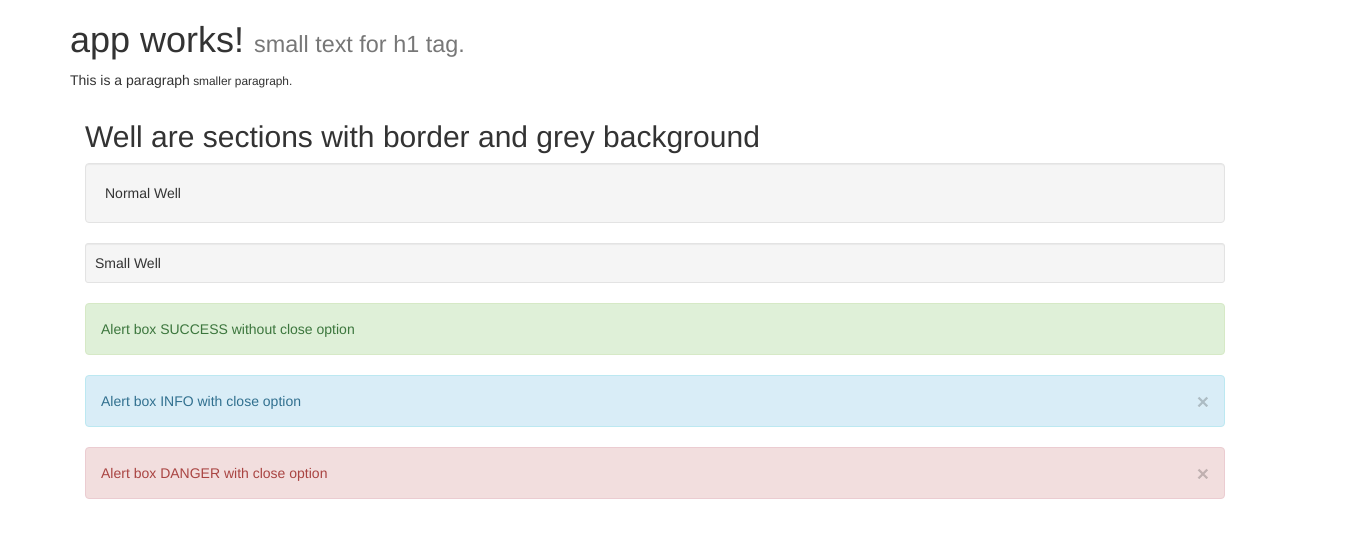
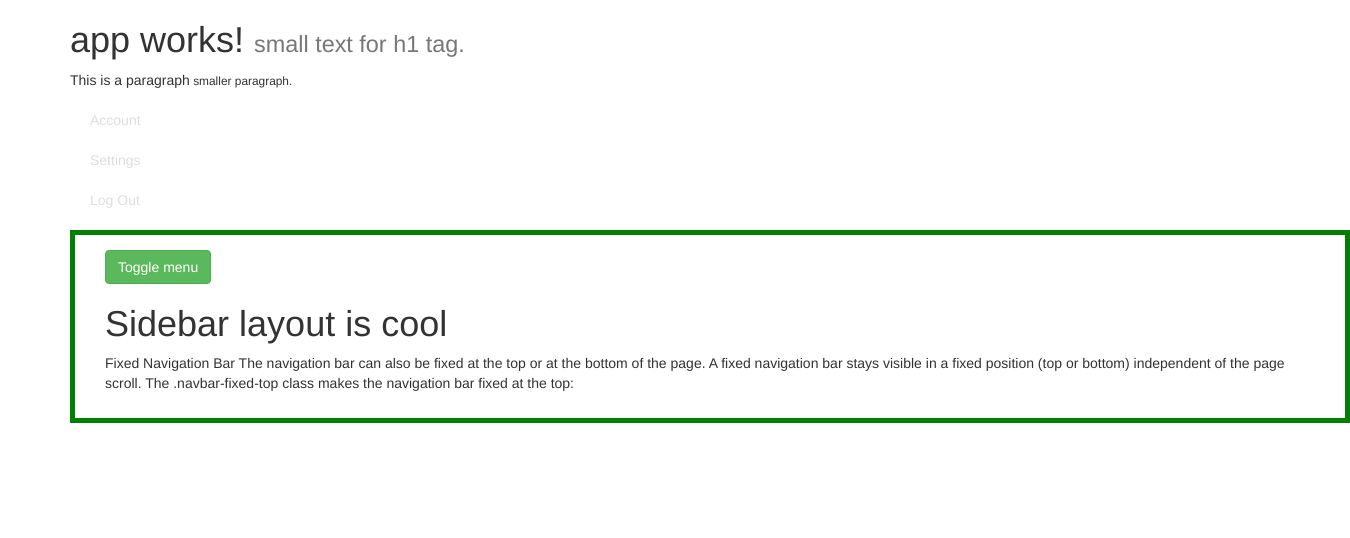
Before and after one commit to wilferraciolli/bootstrap3, an Angular app: page / in a window 1280 px wide. Shown: the top 538 px of the page, 1350 px wide, since content can reach past the window. Built offline with nearby package versions, Linux system fonts and the light colour scheme; no server answers.

Commit message:
Adding the sidebar

```diff
--- a/src/app/app.component.html
+++ b/src/app/app.component.html
@@ -8,7 +8,8 @@
   <app-text-style></app-text-style>
   <app-table-styling></app-table-styling>
   <app-video-styling></app-video-styling>
-  <app-navigation-bar></app-navigation-bar>-->
-  <app-alert-box></app-alert-box>
+  <app-navigation-bar></app-navigation-bar>
+  <app-alert-box></app-alert-box>-->
+  <app-side-bar-navigation></app-side-bar-navigation>
 
 </div>
--- a/src/app/app.module.ts
+++ b/src/app/app.module.ts
@@ -10,6 +10,7 @@ import { TableStylingComponent } from './table-styling/table-styling.component';
 import { VideoStylingComponent } from './video-styling/video-styling.component';
 import { NavigationBarComponent } from './navigation-bar/navigation-bar.component';
 import { AlertBoxComponent } from './alert-box/alert-box.component';
+import { SideBarNavigationComponent } from './side-bar-navigation/side-bar-navigation.component';
 
 @NgModule({
   declarations: [
@@ -19,7 +20,8 @@ import { AlertBoxComponent } from './alert-box/alert-box.component';
     TableStylingComponent,
     VideoStylingComponent,
     NavigationBarComponent,
-    AlertBoxComponent
+    AlertBoxComponent,
+    SideBarNavigationComponent
   ],
   imports: [
     BrowserModule,
--- /dev/null
+++ b/src/app/side-bar-navigation/side-bar-navigation.component.css
@@ -0,0 +1,45 @@
+/* Side bar */
+#sidebar-wrapper{
+  z-index: 1;
+  position: absolute;
+  width: 0;
+  height: 100%;
+  overflow-y: hidden;
+  background: #2C3E50;
+  border: 2px solid red;
+  opacity: 0.9;
+}
+
+/* main content */
+#page-content-wrapper{
+  width: 100%;
+  position: absolute;
+  padding: 15px;
+  border: 5px solid green;
+}
+
+/* Change the width of the sidebar to display. This is for when the side bar is displayed */
+#wrapper.menuDisplayed #sidebar-wrapper{
+   width: 250px;
+ }
+/* Push the main area to the right */
+#wrapper.menuDisplayed #sidebar-wrapper{
+  padding-left: 250px;
+}
+/* Side bar styling */
+.sidebar-nav{
+  padding: 0;
+  list-style: none;
+}
+.sidebar-nav li{
+  text-indent: 20px;
+  line-height: 40px;
+}
+.sidebar-nav li a{
+  display: block;
+  text-decoration: none;
+  color: #ddd;
+}
+.sidebar-nav li a:hove {
+  background: #00CC99;
+}
--- /dev/null
+++ b/src/app/side-bar-navigation/side-bar-navigation.component.html
@@ -0,0 +1,41 @@
+<!-- Side bar navigation. This will require two layouts -->
+
+<div id="wrapper" >
+
+  <!-- side bar -->
+  <div class="sidebar-wrapper">
+    <ul class="sidebar-nav">
+      <li><a href="#">Account</a></li>
+      <li><a href="#">Settings</a></li>
+      <li><a href="#">Log Out</a></li>
+    </ul>
+
+    <!-- Page content -->
+    <div id="page-content-wrapper">
+      <div class="container-fluid">
+        <div class="row">
+          <div class="col-lg-12">
+            <!-- Add the toggle side bar button -->
+            <a href="#" class="btn btn-success" id="menu-toggle">Toggle menu</a>
+            <h1>Sidebar layout is cool</h1>
+            <p>Fixed Navigation Bar              The navigation bar can also be fixed at the top or at the bottom of the page.
+              A fixed navigation bar stays visible in a fixed position (top or bottom) independent of the page scroll.
+              The .navbar-fixed-top class makes the navigation bar fixed at the top:</p>
+          </div>
+        </div>
+      </div>
+    </div>
+
+  </div>
+
+</div>
+
+<!-- Menu toggle script. this method is to make the button to toggle the sidebar -->
+<script>
+  $("#menu-toggle").click(function (e){
+    //stop the click event to take to another page
+    e.preventDefault();
+    //toggle or untoggle the sidebar
+    $("#wrapper").toggleClass("toggled");
+  });
+</script>
--- /dev/null
+++ b/src/app/side-bar-navigation/side-bar-navigation.component.ts
@@ -0,0 +1,15 @@
+import { Component, OnInit } from '@angular/core';
+
+@Component({
+  selector: 'app-side-bar-navigation',
+  templateUrl: './side-bar-navigation.component.html',
+  styleUrls: ['./side-bar-navigation.component.css']
+})
+export class SideBarNavigationComponent implements OnInit {
+
+  constructor() { }
+
+  ngOnInit() {
+  }
+
+}
```
Also changed, not shown: src/index.html (line endings or trailing spaces), 1 other file (tests, documents, lock files or other folders).
